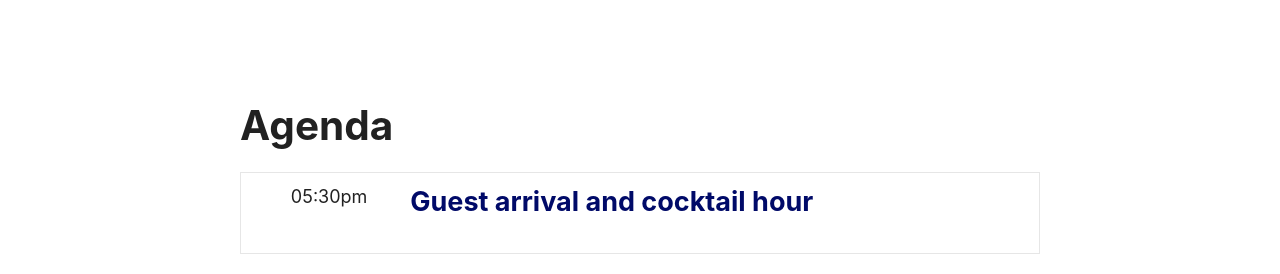
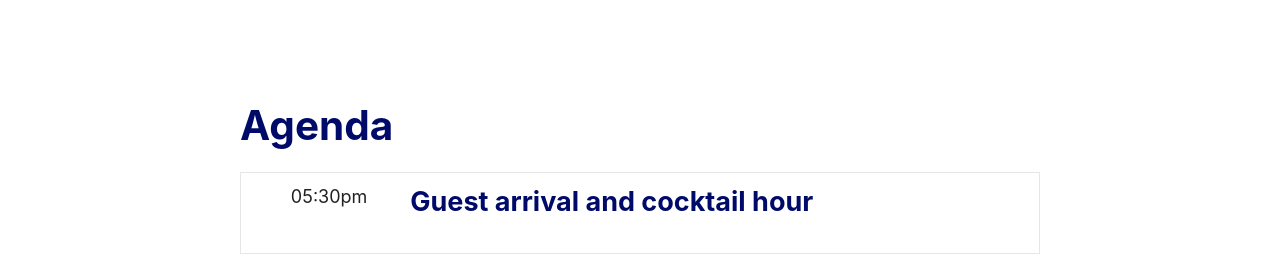
Before and after one commit to ryanswaney/lesc-jekyll, a Jekyll site: the page built from _event/lesc-at-cop24-dinner.markdown, in a window 1280 px wide. Shown: the part 1129-1403 px from the top of the page. Built offline with Jekyll 4.4.1, drawn with Linux system fonts in a browser that asks for light colours; nearby versions of some CDN libraries; some web fonts are replaced.

Commit message:
more visual tweaks for COP24

```diff
--- a/_layouts/event.html
+++ b/_layouts/event.html
@@ -62,7 +62,9 @@
 
 {% if page.sessions[0].title != nill %}
 <section class="section--sessions" id="sessions">
-  <h2 class="section-header">Agenda</h2>
+  <div class="section-header">
+    <h2 class="section-title">Agenda</h2>
+  </div>
   {% if page.agenda-file %}
   <p>Download the <a href="{{ page.agenda-file }}">conference agenda.</a></p>
   {% endif %}
@@ -106,7 +108,9 @@
 
 {% if page.speakers[0].name != nil %}
 <section class="section--speakers" id="speakers">
-  <h2 class="section-header">Speakers</h2>
+  <div class="section-header">
+    <h2 class="section-title">Speakers</h2>
+  </div>
   <ul class="speakers">
     {% for speaker in page.speakers %}
     <li class="speaker">
--- a/assets/_sass/_events.scss
+++ b/assets/_sass/_events.scss
@@ -170,7 +170,7 @@
   }
 }
 .event-archive-title {
-  color: $primary-light;
+  color: $primary;
   font-size: $base-font-size;
   margin-bottom: $spacing-unit / 2;
 }
@@ -332,8 +332,10 @@
   display: flex;
   flex-direction: row;
   flex-wrap: wrap;
-
   margin-bottom: $spacing-unit;
+}
+.section-title {
+  color: $primary;
 }
 .session-title {
   color: $primary;
--- a/assets/_sass/_navigation.scss
+++ b/assets/_sass/_navigation.scss
@@ -32,12 +32,10 @@
 }
 
 .menu-link {
-  //border: none;
   color: $white;
   display: block;
   font-size: $base-font-size;
   text-decoration: none;
-  //margin-bottom: $spacing-unit * 1.5;
   padding: $spacing-unit / 2;
 
   &:visited {
--- a/assets/_sass/_pages.scss
+++ b/assets/_sass/_pages.scss
@@ -17,7 +17,7 @@
   font-size: $xlarge-heading;
   padding: .5rem;
   color: $primary;
-  border-bottom: $base-border-size / 2 solid $primary;
+  border-bottom: 1px solid darken($white, 10%);
 
   @include media-query($on-laptop) {
     font-size: $display-heading;
@@ -372,3 +372,5 @@
   line-height: 1;
   text-align: center;
 }
+
+// Sections
```
